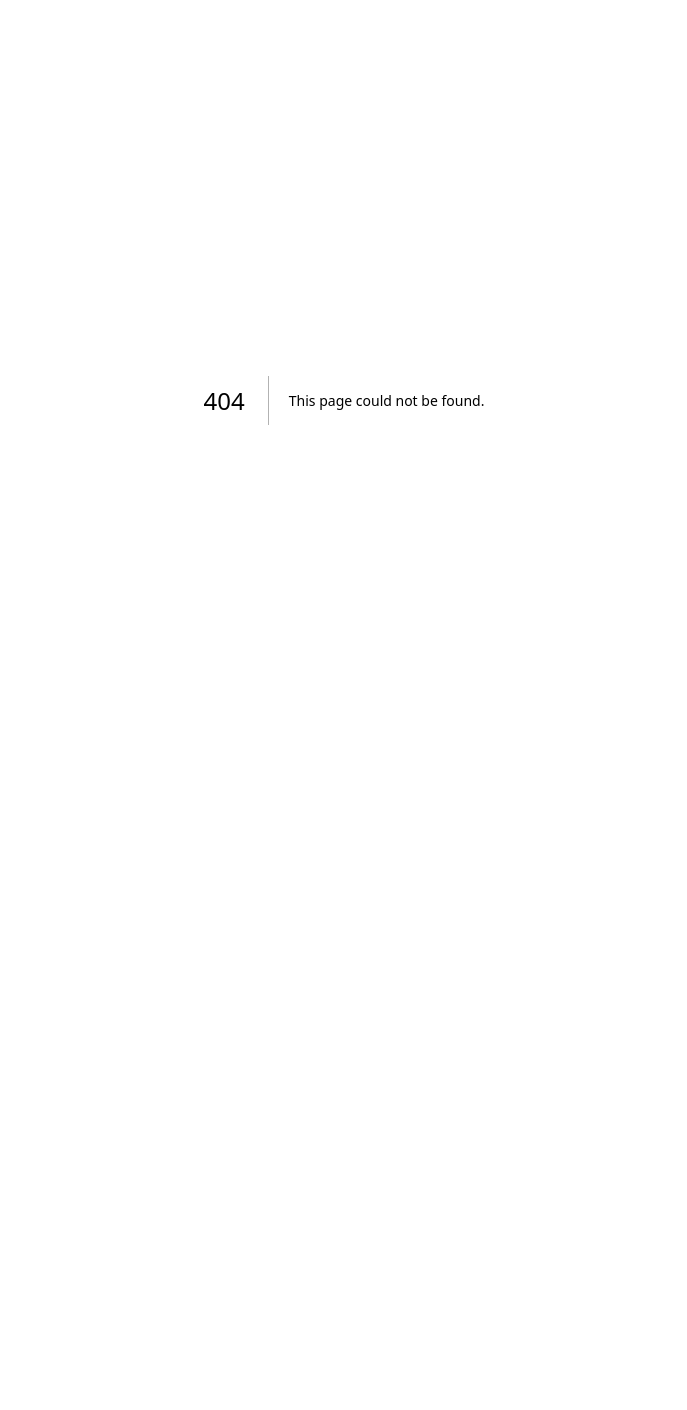
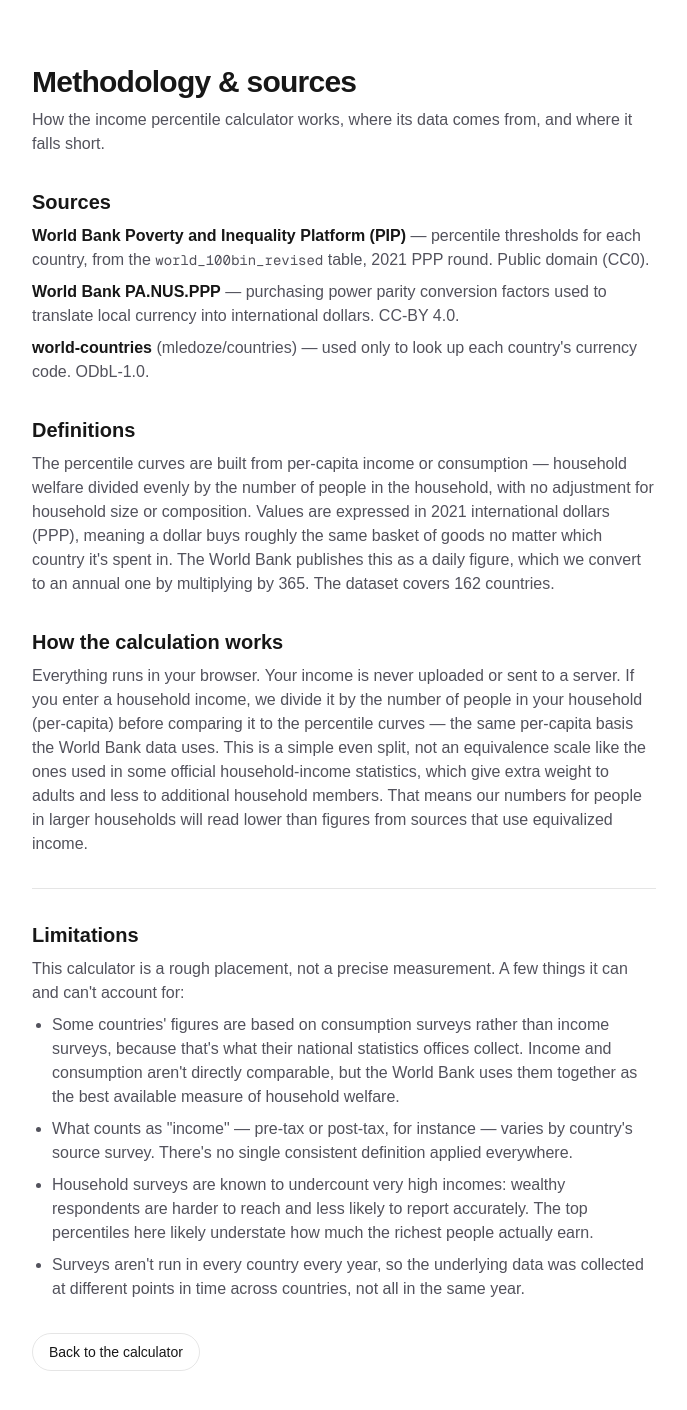
Before and after one commit to codesquare-dev/tiny-tests, a Next.js app: page /methodology in a window 1280 px wide. Before the commit this address had no page. Shown: the top 1410 px of the page, without its empty margins (296-983 px from the left). Before the commit the page ends 800 px from the top, so only its background shows below. Built offline with nearby package versions, Linux system fonts and the light colour scheme.

Commit message:
feat: add methodology page and source attribution

```diff
--- a/src/app/income-percentile/page.tsx
+++ b/src/app/income-percentile/page.tsx
@@ -1,4 +1,5 @@
 import type { Metadata } from "next";
+import Link from "next/link";
 import { IncomeForm } from "@/components/IncomeForm";
 import { AdSlot } from "@/components/AdSlot";
 
@@ -28,6 +29,11 @@
           Bank per-capita income distribution. All calculations run in your browser — nothing is
           uploaded.
         </p>
+        <p>
+          <Link href="/methodology/" className="underline hover:no-underline">
+            Methodology &amp; sources
+          </Link>
+        </p>
         <AdSlot slot="methodology" />
       </section>
     </main>
--- /dev/null
+++ b/src/app/methodology/page.tsx
@@ -0,0 +1,105 @@
+import type { Metadata } from "next";
+import Link from "next/link";
+
+export const metadata: Metadata = {
+  title: "Methodology & Sources — How Rich Am I?",
+  description:
+    "Where the income percentile data comes from, how it's calculated, and what it can't tell you.",
+};
+
+export default function Page() {
+  return (
+    <main className="mx-auto flex w-full max-w-2xl flex-1 flex-col gap-8 px-6 py-16">
+      <div className="flex flex-col gap-2">
+        <h1 className="text-3xl font-bold tracking-tight">Methodology &amp; sources</h1>
+        <p className="text-zinc-600 dark:text-zinc-400">
+          How the income percentile calculator works, where its data comes from, and where it
+          falls short.
+        </p>
+      </div>
+
+      <section className="flex flex-col gap-2">
+        <h2 className="text-xl font-semibold">Sources</h2>
+        <ul className="flex flex-col gap-2 text-zinc-600 dark:text-zinc-400">
+          <li>
+            <strong className="text-foreground">World Bank Poverty and Inequality Platform (PIP)</strong>
+            {" "}— percentile thresholds for each country, from the{" "}
+            <code className="text-sm">world_100bin_revised</code> table, 2021 PPP round.
+            Public domain (CC0).
+          </li>
+          <li>
+            <strong className="text-foreground">World Bank PA.NUS.PPP</strong> — purchasing power
+            parity conversion factors used to translate local currency into international
+            dollars. CC-BY 4.0.
+          </li>
+          <li>
+            <strong className="text-foreground">world-countries</strong> (mledoze/countries) — used
+            only to look up each country&apos;s currency code. ODbL-1.0.
+          </li>
+        </ul>
+      </section>
+
+      <section className="flex flex-col gap-2">
+        <h2 className="text-xl font-semibold">Definitions</h2>
+        <p className="text-zinc-600 dark:text-zinc-400">
+          The percentile curves are built from per-capita income or consumption — household
+          welfare divided evenly by the number of people in the household, with no adjustment
+          for household size or composition. Values are expressed in 2021 international dollars
+          (PPP), meaning a dollar buys roughly the same basket of goods no matter which country
+          it&apos;s spent in. The World Bank publishes this as a daily figure, which we convert to
+          an annual one by multiplying by 365. The dataset covers 162 countries.
+        </p>
+      </section>
+
+      <section className="flex flex-col gap-2">
+        <h2 className="text-xl font-semibold">How the calculation works</h2>
+        <p className="text-zinc-600 dark:text-zinc-400">
+          Everything runs in your browser. Your income is never uploaded or sent to a server. If
+          you enter a household income, we divide it by the number of people in your household
+          (per-capita) before comparing it to the percentile curves — the same per-capita basis
+          the World Bank data uses. This is a simple even split, not an equivalence scale like the
+          ones used in some official household-income statistics, which give extra weight to
+          adults and less to additional household members. That means our numbers for people in
+          larger households will read lower than figures from sources that use equivalized income.
+        </p>
+      </section>
+
+      <section className="flex flex-col gap-2 border-t border-black/10 pt-8 dark:border-white/15">
+        <h2 className="text-xl font-semibold">Limitations</h2>
+        <p className="text-zinc-600 dark:text-zinc-400">
+          This calculator is a rough placement, not a precise measurement. A few things it can
+          and can&apos;t account for:
+        </p>
+        <ul className="flex list-disc flex-col gap-2 pl-5 text-zinc-600 dark:text-zinc-400">
+          <li>
+            Some countries&apos; figures are based on consumption surveys rather than income
+            surveys, because that&apos;s what their national statistics offices collect. Income
+            and consumption aren&apos;t directly comparable, but the World Bank uses them
+            together as the best available measure of household welfare.
+          </li>
+          <li>
+            What counts as &quot;income&quot; — pre-tax or post-tax, for instance — varies by
+            country&apos;s source survey. There&apos;s no single consistent definition applied
+            everywhere.
+          </li>
+          <li>
+            Household surveys are known to undercount very high incomes: wealthy respondents are
+            harder to reach and less likely to report accurately. The top percentiles here likely
+            understate how much the richest people actually earn.
+          </li>
+          <li>
+            Surveys aren&apos;t run in every country every year, so the underlying data was
+            collected at different points in time across countries, not all in the same year.
+          </li>
+        </ul>
+      </section>
+
+      <Link
+        href="/income-percentile/"
+        className="self-start rounded-full border border-black/10 px-4 py-2 text-sm font-medium hover:bg-black/[.04] dark:border-white/15 dark:hover:bg-white/[.08]"
+      >
+        Back to the calculator
+      </Link>
+    </main>
+  );
+}
--- a/src/app/sitemap.ts
+++ b/src/app/sitemap.ts
@@ -8,5 +8,6 @@
   return [
     { url: `${base}/` },
     { url: `${base}/income-percentile/` },
+    { url: `${base}/methodology/` },
   ];
 }
--- a/src/components/ResultCard.tsx
+++ b/src/components/ResultCard.tsx
@@ -1,3 +1,4 @@
+import Link from "next/link";
 import { peopleBelow } from "@/lib/percentile";
 import { SITE_URL } from "@/lib/site";
 import type { Verdict } from "./IncomeForm";
@@ -34,6 +35,12 @@
           Copy link
         </button>
       </div>
+      <p className="text-xs text-zinc-500 dark:text-zinc-500">
+        Source: World Bank PIP (2021 PPP) —{" "}
+        <Link href="/methodology/" className="underline hover:no-underline">
+          Methodology &amp; sources
+        </Link>
+      </p>
       <NextTests excludeHref="/income-percentile/" />
     </section>
   );
```
